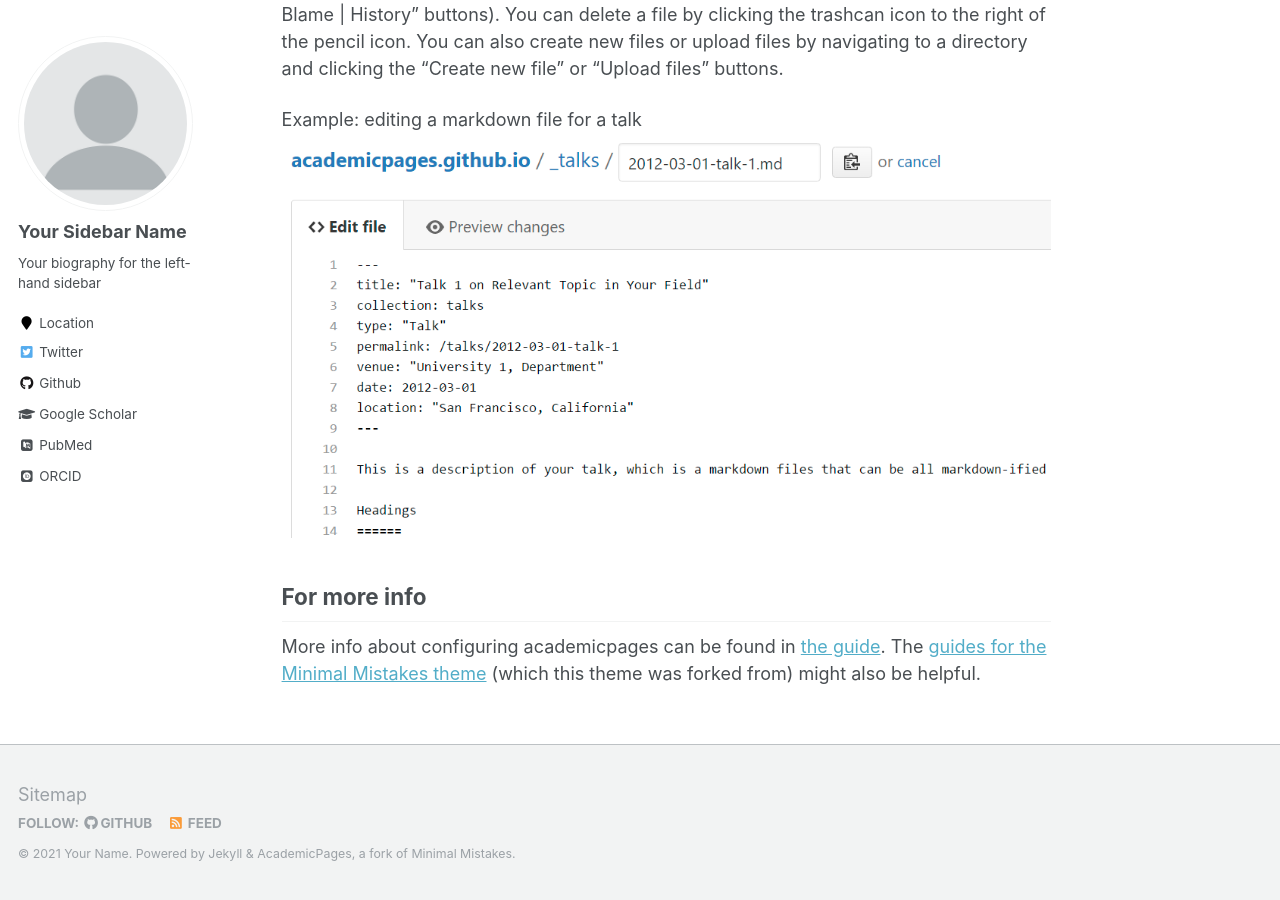
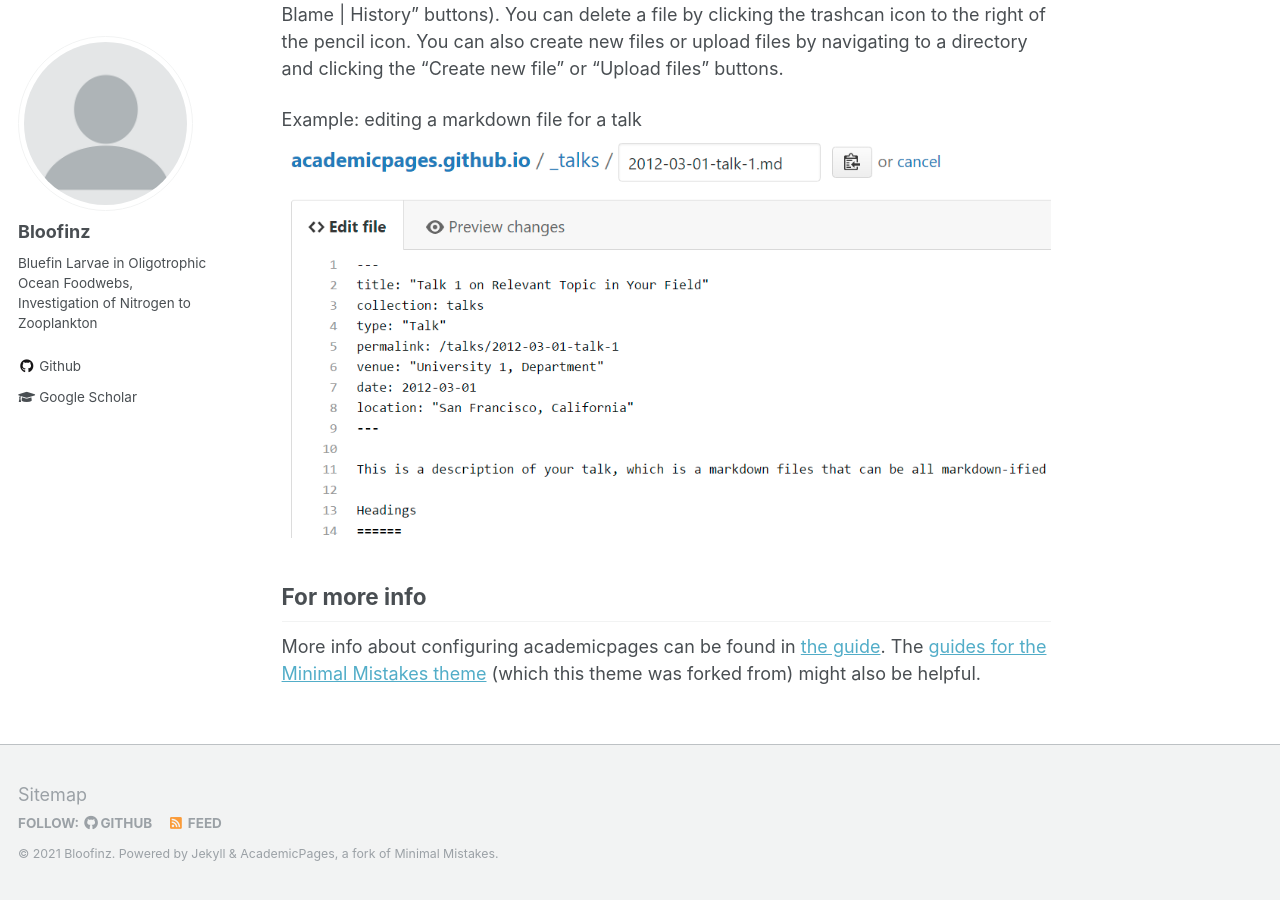
Before and after one commit to bloofinz/bloofinz.github.io, a Jekyll site: the page built from _pages/about.md, in a window 1280 px wide and 900 px high, scrolled down 2463 px. Built offline with Jekyll 4.4.1, drawn with Linux system fonts in a browser that asks for light colours; some web fonts are replaced; some of the changed text lies outside the part shown.

Commit message:
Update sitetitle and details

```diff
--- a/_config.yml
+++ b/_config.yml
@@ -7,15 +7,15 @@
 
 # Site Settings
 locale                   : "en-US"
-title                    : "Your Name / Site Title"
+title                    : "BLOOFINZ Project"
 title_separator          : "-"
-name                     : &name "Your Name"
-description              : &description "personal description"
-url                      : https://academicpages.github.io # the base hostname & protocol for your site e.g. "https://mmistakes.github.io"
+name                     : &name "Bloofinz"
+description              : &description "Bluefin Larvae in Oligotrophic Ocean Foodwebs, Investigation of Nitrogen to Zooplankton"
+url                      : https://bloofinz.github.io # the base hostname & protocol for your site e.g. "https://mmistakes.github.io"
 baseurl                  : "" # the subpath of your site, e.g. "/blog"
-repository               : "academicpages/academicpages.github.io"
+repository               : "bloofinz/bloofinz.github.io"
 teaser                   :  # filename of teaser fallback teaser image placed in /images/, .e.g. "500x300.png"
-breadcrumbs              : false # true, false (default)
+breadcrumbs              : true # true, false (default)
 words_per_minute         : 160
 future                   : true
 read_more                : "disabled" # if enabled, adds "Read more" links to excerpts
@@ -80,13 +80,13 @@ analytics:
 
 # Site Author
 author:
-  name             : "Your Sidebar Name"
+  name             : "Bloofinz"
   avatar           : "profile.png"
-  bio              : "Your biography for the left-hand sidebar"
-  location         : "Location"
+  bio              : "Bluefin Larvae in Oligotrophic Ocean Foodwebs, Investigation of Nitrogen to Zooplankton"
+  location         :
   employer         :
-  pubmed           : "https://www.ncbi.nlm.nih.gov/pubmed/?term=john+snow"
-  googlescholar    : "http://yourfullgooglescholarurl.com"
+  pubmed           :
+  googlescholar    : "https://scholar.google.com/scholar?hl=en&as_sdt=1%2C2&q=%22bloofinz%22&btnG="
   email            :
   researchgate     :  # example: "https://www.researchgate.net/profile/yourprofile"
   uri              :
@@ -103,13 +103,13 @@ author:
   impactstory      : #"https://profiles.impactstory.org/u/xxxx-xxxx-xxxx-xxxx"
   lastfm           :
   linkedin         :
-  orcid            : "http://orcid.org/yourorcidurl"
+  orcid            :
   pinterest        :
   soundcloud       :
   stackoverflow    : # http://stackoverflow.com/users/123456/username
   steam            :
   tumblr           :
-  twitter          : "replacethistwitterhandle"
+  twitter          :
   vine             :
   weibo            :
   xing             :
```
